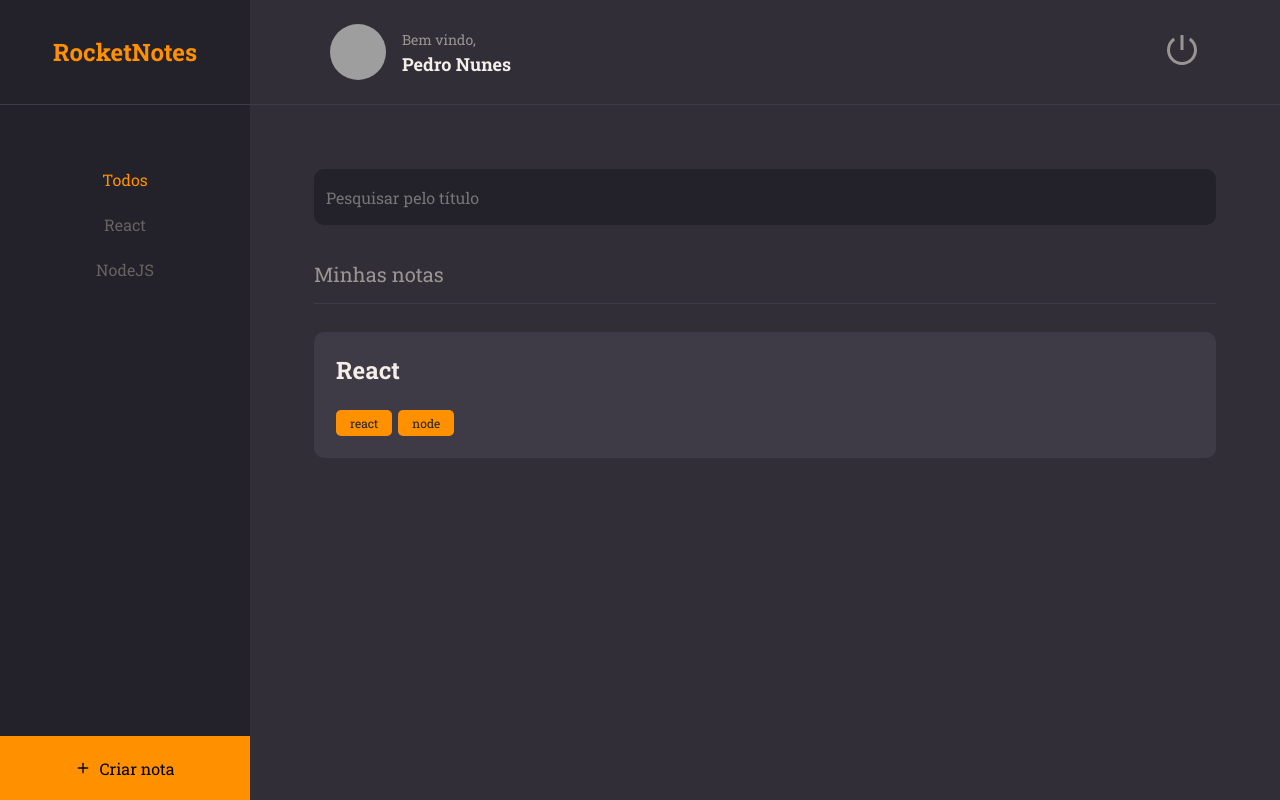
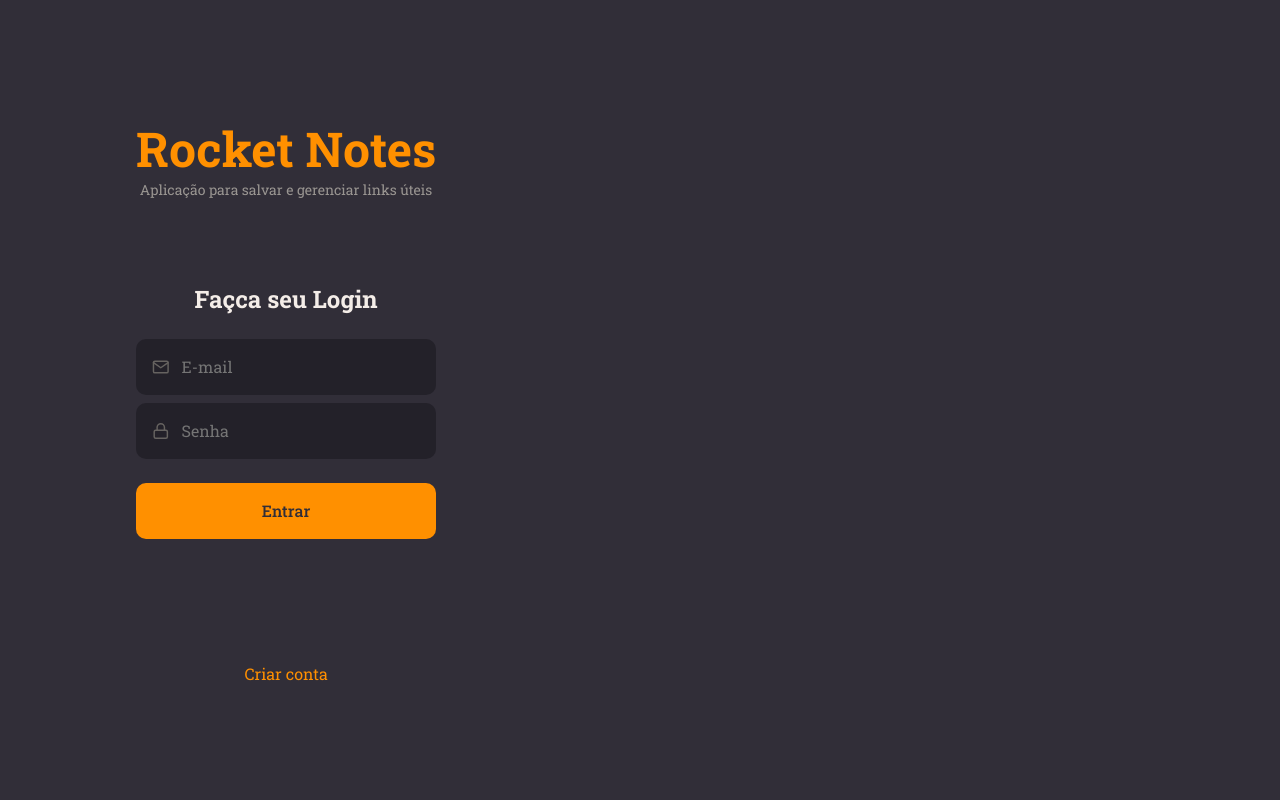
Before and after one commit to PedroNnsM/rocketNotes, a React (Vite) app: page / in a window 1280 px wide. Built offline with nearby package versions, Linux system fonts and the light colour scheme; grey boxes are pictures that could not be loaded.

Commit message:
Form login

```diff
--- a/src/main.jsx
+++ b/src/main.jsx
@@ -2,7 +2,7 @@
 import ReactDOM from "react-dom/client";
 import GlobalStyles from "./Styles/global";
 import { ThemeProvider } from "styled-components";
-import { Home } from "./pages/Home";
+import { Signin } from "./pages/Signin";
 
 import theme from "./styles/theme";
 
@@ -10,7 +10,7 @@
   <React.StrictMode>
     <ThemeProvider theme={theme}>
       <GlobalStyles />
-      <Home />
+      <Signin />
     </ThemeProvider>
   </React.StrictMode>
 );
--- /dev/null
+++ b/src/pages/Signin/index.jsx
@@ -0,0 +1,28 @@
+import { Container, Form } from "./styles";
+import { FiLogIn, FiMail, FiLock } from "react-icons/fi";
+
+import { Input } from "../../components/Input";
+import { Button } from "../../components/Button";
+
+export function Signin() {
+  return (
+    <Container>
+      <Form>
+        <h1>Rocket Notes</h1>
+        <p>Aplicação para salvar e gerenciar links úteis</p>
+
+        <h2>Façca seu Login</h2>
+
+        <Input placeholder="E-mail" type="text" icon={FiMail} />
+
+        <Input placeholder="Senha" type="password" icon={FiLock} />
+
+        <Button title="Entrar" />
+
+        <a href="#">
+          Criar conta
+          </a>
+      </Form>
+    </Container>
+  );
+}
--- /dev/null
+++ b/src/pages/Signin/styles.js
@@ -0,0 +1,37 @@
+import styled from "styled-components";
+
+export const Container = styled.div`
+  height: 100vh;
+  display: flex;
+  align-items: stretch;
+`;
+export const Form = styled.form`
+  padding: 0 136px;
+  display: flex;
+  flex-direction: column;
+  justify-content: center;
+  align-items: center;
+  text-align: center;
+
+  > h1 {
+    font-size: 48px;
+    color: ${({ theme }) => theme.COLORS.ORANGE};
+  }
+
+  > h2{
+    font-size: 24px;
+    margin-top: 84px;
+    margin-bottom: 24px;
+
+  }
+
+  >p {
+    font-size: 14px;
+    color: ${({ theme }) => theme.COLORS.GRAY_100};
+  }
+
+  >a {
+    margin-top: 124px;
+    color: ${({ theme }) => theme.COLORS.ORANGE}
+  }
+`;
```
